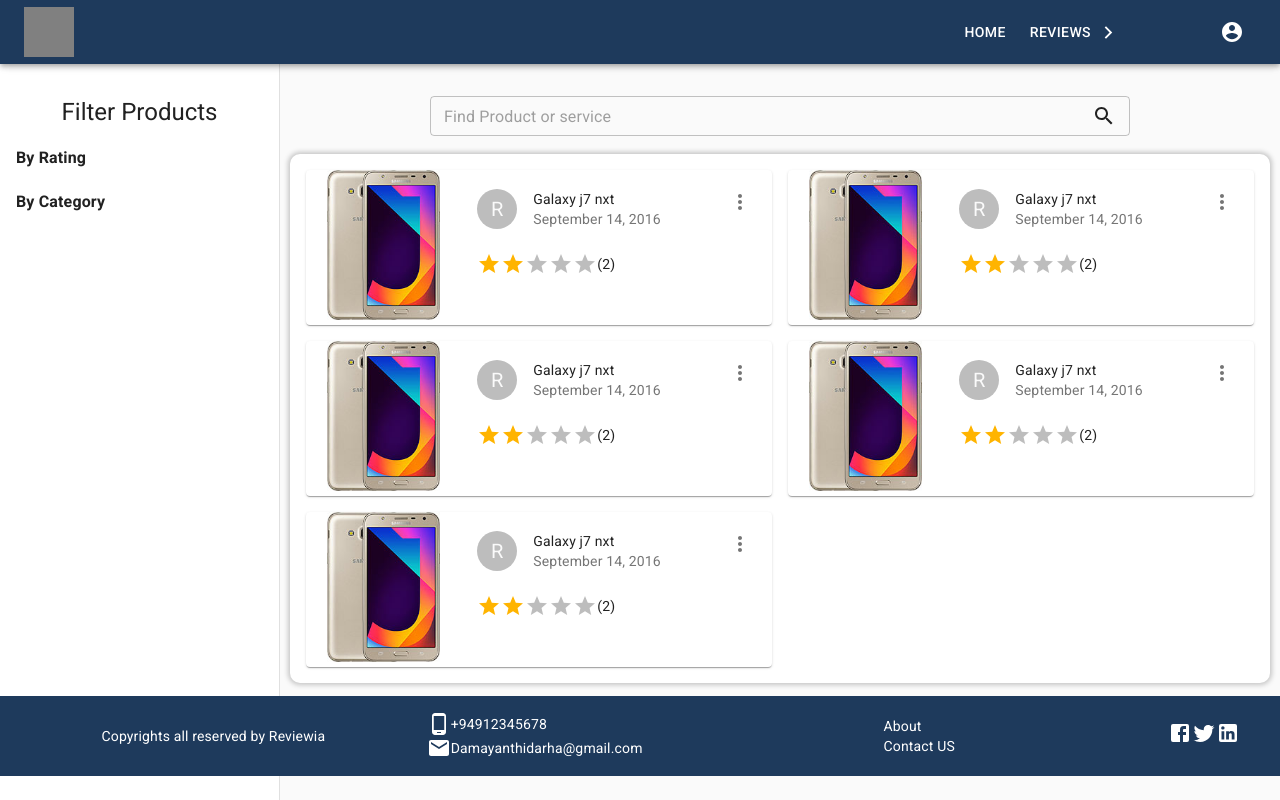
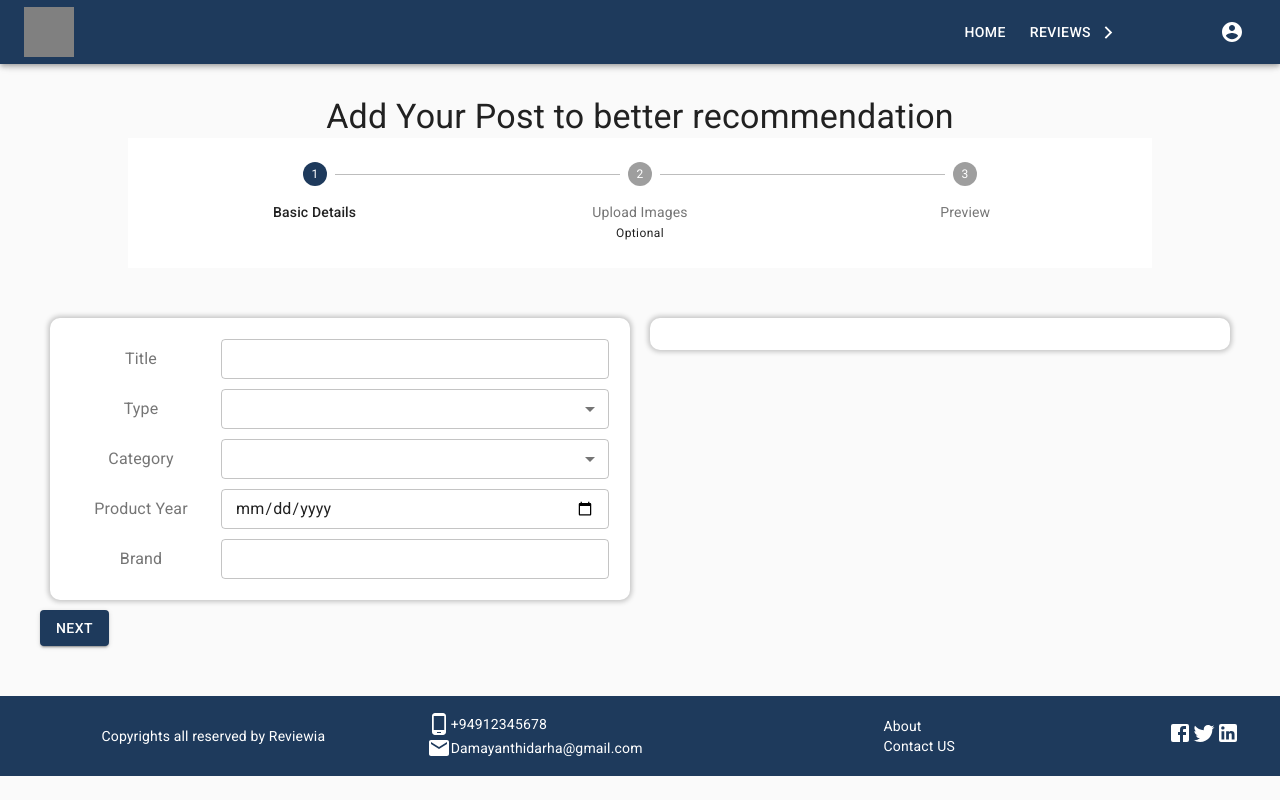
Before and after one commit to dev-stream-lk/reviewia, a React (Create React App) app: page / in a window 1280 px wide. Built offline with nearby package versions, Linux system fonts and the light colour scheme; the HTML template or start-up script is replaced by a standard one.

Commit message:
add product step-1 left form complete

```diff
--- a/src/components/Header.js
+++ b/src/components/Header.js
@@ -169,6 +169,7 @@
       <div className={classes.getHeaderPadding}></div>
       <AppBar className={classes.appBar} id="header">
         <Toolbar>
+        {handleIsMobile ? (
             <div className={classes.isMobileIcon}>
               <IconButton
                 edge="start"
@@ -180,6 +181,8 @@
                 <MenuIcon />
               </IconButton>
             </div>
+          ):null
+        }
           <div style={{ width: 50, height: 50, backgroundColor: "grey" }}></div>
           <div className={classes.getPadding}></div>
 
--- a/src/components/basic/Input.js
+++ b/src/components/basic/Input.js
@@ -3,6 +3,7 @@
 
 const useStyles = makeStyles( theme => ({
     root:{
+        padding:5,
         "& .MuiOutlinedInput-notchedOutline":{
             boxShadow:"0px 0px 5px 1px rgba(0,0,0,0.21)",
             padding: 0
@@ -17,7 +18,7 @@
 
     return (
         <TextField
-        className={classes.root}
+            className={classes.root}
             variant={variant}
             label={label}
             name={name}
--- a/src/components/basic/Select.js
+++ b/src/components/basic/Select.js
@@ -4,19 +4,20 @@
 
 const useStyles = makeStyles(theme => ({
     formControl:{
-        minWidth:200
+        minWidth:200,
+        padding:5
     }
 }) )
 
 export default function Select(props) {
 
     const classes = useStyles();
-    const {name, label, value, onChange, options,error=null, ...others} = props;
+    const {name, label, value, onChange,size="small", className, options,error=null, ...others} = props;
 
 
     return (
         <FormControl
-            variant="outlined" className={classes.formControl}
+            variant="outlined" size={size} className={`${classes.formControl} ${className}`}
             {...(error && {error:true})}
             >
                 <InputLabel>{label}</InputLabel>
--- /dev/null
+++ b/src/pages/AddProduct.js
@@ -0,0 +1,223 @@
+import { FormControl, FormLabel, Grid, makeStyles, Step, StepLabel, Stepper, Typography } from '@material-ui/core';
+import { CallReceived } from '@material-ui/icons';
+import React, { useState } from 'react';
+import Controls from '../components/Controls';
+import Footer from '../components/Footer';
+import Header from '../components/Header';
+import {useForm , Form} from '../components/useForm';
+
+const useStyles = makeStyles( theme => ({
+    addProductWrapper:{
+        marginTop: theme.spacing(5)
+    },
+    stepper:{
+        width:"80%"
+    },
+    steps:{
+        padding:40
+    },
+    stepForms:{
+        width:"100%",
+    },
+    formLabel:{
+        width:150,
+        wordWrap: "wrap"
+    },
+    input:{
+        width: `calc(100% - 150px)`,
+        padding:5
+    }
+}));
+
+function getSteps() {
+    return ['Basic Details', 'Upload Images', 'Preview'];
+}
+
+const Step1 = (props) => {
+
+    const initialValues = {
+        title:"",
+        type:"product",
+        category:"",
+        producedYear:"",
+        brand:"",
+        description:""
+    }
+
+    const classes = useStyles();
+    const { handleNext} = props;
+    const { values,
+        setValues,
+        handleInputChange,
+        errors,
+        setErrors} = useForm(initialValues);
+
+    return (
+        <>
+        <Grid container className={classes.steps}>
+            <Grid item xs={12}>
+                <Form className={classes.stepForms}>
+                    <Grid container>
+                        <Grid item xs={12} md={6}>
+                            <Controls.Paper>
+                                <Grid container>
+                                    <Grid container alignItems="center" >
+                                        <FormLabel className={classes.formLabel}>Title</FormLabel>
+                                        <Controls.Input className={classes.input} size="small" name="titile" ></Controls.Input>
+                                    </Grid>
+                                    <Grid container alignItems="center">
+                                        <FormLabel className={classes.formLabel}>Type</FormLabel>
+                                        <Controls.Select size="small" inputProps={{size:"small", background:"red"}} className={classes.input} options={[{id:1,title:"Product"}, {id:2,title:"Service"}]} />
+                                    </Grid>
+
+                                    <Grid container alignItems="center">
+                                        <FormLabel className={classes.formLabel}>Category</FormLabel>
+                                        <Controls.Select className={classes.input} options={[{id:1,title:"Product"}, {id:2,title:"Service"}]} />
+                                    </Grid>
+                                    <Grid container alignItems="center">
+                                        <FormLabel className={classes.formLabel}>Product Year</FormLabel>
+                                        <Controls.Input className={classes.input} type="date" />
+                                    </Grid>
+                                    <Grid container alignItems="center">
+                                        <FormLabel className={classes.formLabel}>Brand</FormLabel>
+                                        <Controls.Input className={classes.input} size="small" />
+                                    </Grid>
+                                </Grid>
+                            </Controls.Paper>
+                        </Grid>
+                        <Grid item xs={12} md={6}>
+                            <Controls.Paper>
+
+                            </Controls.Paper>
+                        </Grid>
+                    </Grid>
+                </Form>
+            </Grid>
+            <Controls.Button text="Next" onClick={handleNext}>
+            </Controls.Button>
+        </Grid>
+        </>
+    )
+
+
+}
+
+export default function AddProduct() {
+
+    const classes = useStyles();
+    const [activeStep, setActiveStep] = useState(0);
+    const [skipped, setSkipped] = React.useState(new Set());
+    const steps = getSteps();
+
+    const isStepSkipped = (step) => {
+        return skipped.has(step);
+    };
+
+    const isStepOptional = (step) => {
+        return step === 1;
+    };
+
+
+    const handleNext = () => {
+        let newSkipped = skipped;
+        if (isStepSkipped(activeStep)) {
+          newSkipped = new Set(newSkipped.values());
+          newSkipped.delete(activeStep);
+        }
+
+        setActiveStep((prevActiveStep) => prevActiveStep + 1);
+        setSkipped(newSkipped);
+    };
+
+    const handleBack = () => {
+        setActiveStep((prevActiveStep) => prevActiveStep - 1);
+    };
+
+    const handleSkip = () => {
+        if (!isStepOptional(activeStep)) {
+        // You probably want to guard against something like this,
+        // it should never occur unless someone's actively trying to break something.
+        throw new Error("You can't skip a step that isn't optional.");
+        }
+
+        setActiveStep((prevActiveStep) => prevActiveStep + 1);
+        setSkipped((prevSkipped) => {
+            const newSkipped = new Set(prevSkipped.values());
+            newSkipped.add(activeStep);
+            return newSkipped;
+        });
+    }
+
+
+    return (
+        <>
+            <Header></Header>
+            <Grid container alignItems="flex-start" className={`${classes.addProductWrapper} content`}>
+                <Grid container alignItems="flex-start" justifyContent="center">
+                    <Typography variant="h4" component="div">
+                        Add Your Post to better recommendation
+                    </Typography>
+                    <Grid container justifyContent="center" alignItems="center">
+                        <Stepper className={classes.stepper} activeStep={activeStep} alternativeLabel>
+                            { steps.map( (label,index) => {
+                                const stepProps = {};
+                                const labelProps = {};
+
+                                if (isStepOptional(index)) {
+                                    labelProps.optional = <Typography variant="caption">Optional</Typography>;
+                                }
+                                if (isStepSkipped(index)) {
+                                stepProps.completed = false;
+                                }
+
+                                return (
+                                    <Step key={index} {...stepProps}>
+                                      <StepLabel {...labelProps}>{label}</StepLabel>
+                                    </Step>
+                                  );
+                            })}
+
+                        </Stepper>
+                    </Grid>
+                    <Grid container>
+
+                    { activeStep === 0 ?
+                        (   <>
+                                <Step1 handleNext={handleNext} />
+                            </>
+                        ):
+                        null
+                    }
+
+                    { activeStep === 1 ?
+                        (
+                            <>
+                                <Typography>Step -02</Typography>
+                                <Controls.Button text="Back" onClick={handleBack}>
+                                </Controls.Button>
+                                <Controls.Button text="Next" onClick={handleNext}>
+                                </Controls.Button>
+                            </>
+                        ):
+                        null
+                    }
+
+                    { activeStep === 2 ?
+                        (
+                            <>
+                                <Typography>Step -03</Typography>
+                                <Controls.Button text="Finish" onClick={handleNext}>
+                                </Controls.Button>
+                            </>
+                        ):
+                        null
+                    }
+
+                    </Grid>
+                </Grid>
+
+            </Grid>
+            <Footer></Footer>
+        </>
+    )
+}
--- a/src/pages/UserForm.js
+++ b/src/pages/UserForm.js
@@ -1,12 +1,13 @@
 import { Grid} from '@material-ui/core';
 import React, {useState} from 'react';
-
 import Header from '../components/Header';
 import Login from './Login';
 import HomePage from './HomePage';
 import Footer from '../components/Footer';
 import Controls from '../components/Controls';
 import ProductList from './ProductList';
+import ProductView from './ProductView';
+import AddProduct from './AddProduct';
 
 export default function UserForm() {
 
@@ -21,7 +22,9 @@
                 {/* <Header></Header> */}
                 {/* <Login></Login> */}
                 {/* <HomePage></HomePage> */}
-                <ProductList isMobile={isMobile} handleIsMobile={handleIsMobile} ></ProductList>
+                {/* <ProductList isMobile={isMobile} handleIsMobile={handleIsMobile} ></ProductList> */}
+                {/* <ProductView/> */}
+                <AddProduct/>
         </Grid>
 
     )
```
Also changed, not shown: 1 other file (tests, documents, lock files or other folders). Lines whose indentation alone changed are shown as unchanged.
